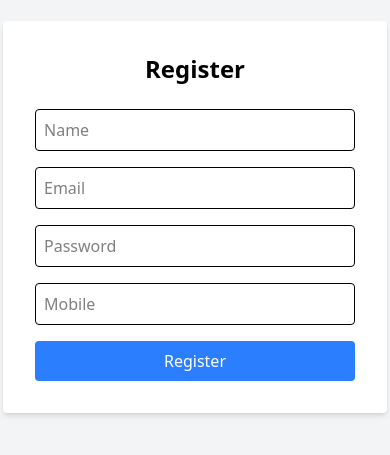
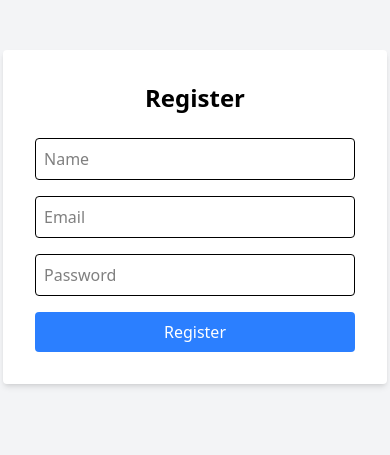
Before and after one commit to aquib2502/git-learning-backend, a Next.js app in the folder its-frontend/: page / in a window 390 px wide. Shown: the part 205-660 px from the top of the page. Built offline with nearby package versions, Linux system fonts and the light colour scheme; no server answers.

Commit message:
Remove mobile input field from registration form

```diff
--- a/its-frontend/src/components/Register/Register.jsx
+++ b/its-frontend/src/components/Register/Register.jsx
@@ -78,14 +78,7 @@ const Register = () => {
             placeholder="Password"
             className="w-full p-2 border rounded"
           />
-          <input
-            type="text"
-            name="mobile"
-            value={mobile}
-            onChange={(e) => setMobile(e.target.value)}
-            placeholder="Mobile"
-            className="w-full p-2 border rounded"
-          />
+
           <button
             type="submit"
             className="w-full bg-blue-500 text-white p-2 rounded hover:bg-blue-600"
```
